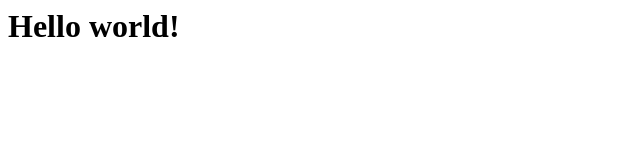
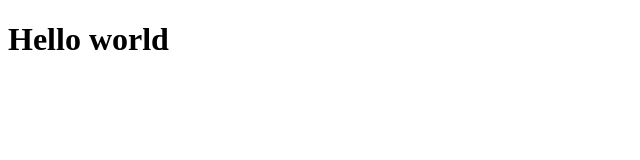
Before and after one commit to Noahsage40/codespaces-demo, a plain HTML site: page index.html in a window 1280 px wide. Shown: the whole page, without its empty margins (0-640 px from the left). Drawn offline with Linux system fonts and the light colour scheme.

Commit message:
Updated index.html

```diff
--- a/index.html
+++ b/index.html
@@ -1 +1,11 @@
-<h1>Hello world!</h1>
+<!DOCTYPE html>
+<html lang="en">
+<head>
+    <meta charset="UTF-8">
+    <meta name="viewport" content="width=device-width, initial-scale=1.0">
+    <title>Hello world</title>
+</head>
+<body>
+    <h1>Hello world</h1>
+</body>
+</html>
```
